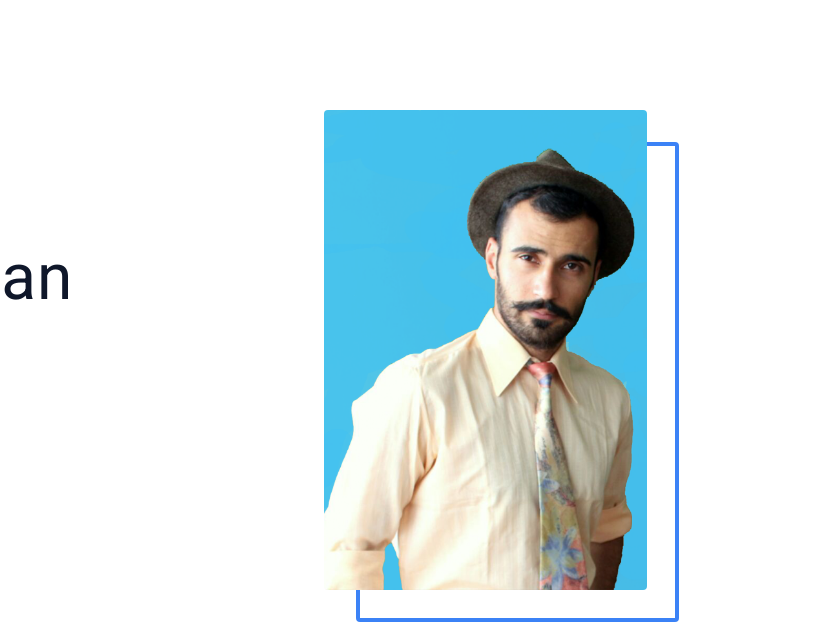
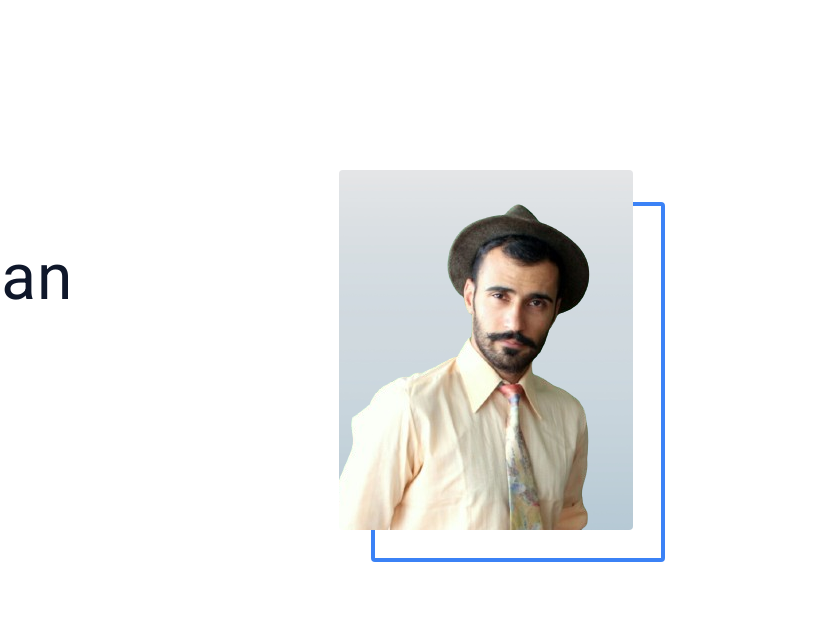
Before and after one commit to rahmancoban/myPortfolio, a plain HTML site: page index.html in a window 1280 px wide. Shown: the part 90-730 px from the top of the page, 447-1280 px from the left. Drawn offline with nearby package versions, Linux system fonts and the light colour scheme.

Commit message:
picture updated

```diff
--- a/index.html
+++ b/index.html
@@ -144,11 +144,7 @@
           </ul>
         </article>
         <article class="hero-img">
-          <img
-            src="./images/hero2-img.png"
-            class="hero-photo"
-            alt="rahman coban"
-          />
+          <img src="./images/hero3.png" class="hero-photo" alt="rahman coban" />
         </article>
       </div>
     </header>
```
Also changed, not shown: images/hero3.png (added), 2 other files.
